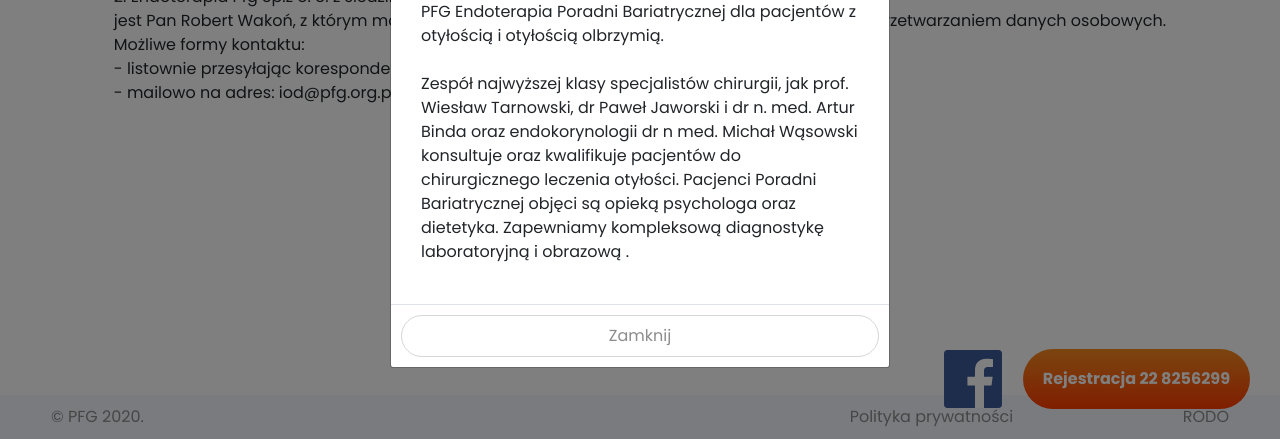
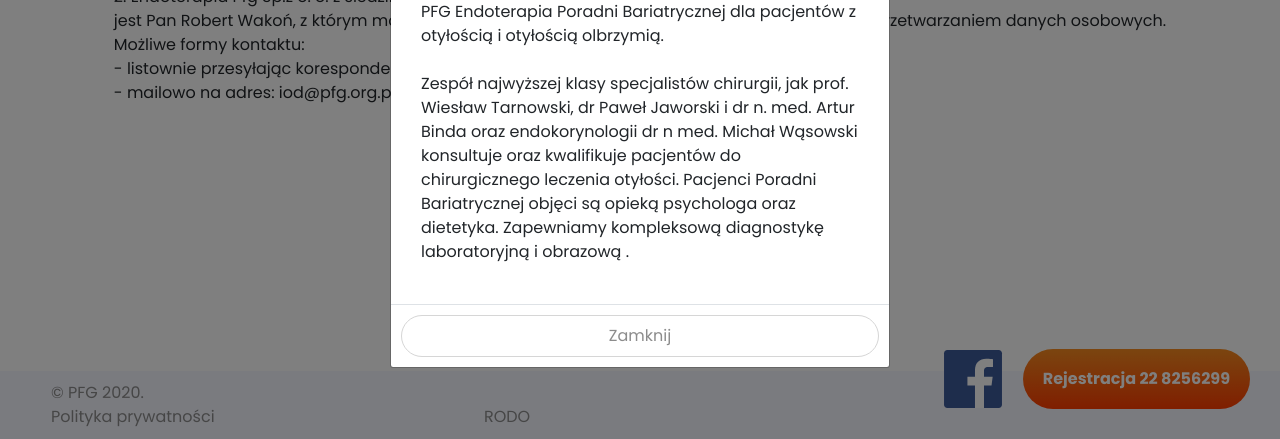
Before and after one commit to cmpswierczek/pfg, a Gatsby site: page /rodo in a window 1280 px wide. Shown: the part 361-800 px from the top of the page. Built offline with nearby package versions, Linux system fonts and the light colour scheme; Gatsby itself is replaced by a stand-in of ours.

Commit message:
Update Footer.tsx

```diff
--- a/src/components/Footer/Footer.tsx
+++ b/src/components/Footer/Footer.tsx
@@ -12,7 +12,7 @@ const Footer = (props: Props) => {
       <Col md={8} sm={12}>
         © PFG 2020.
       </Col>
-      <Col md={4} sm={12} className={styles.nav}>
+      <Col md={5} sm={12} className={styles.nav}>
         <a href="/polityka-prywatnosci/">Polityka prywatności</a>
         <a href="/rodo/">RODO</a>
       </Col>
```
